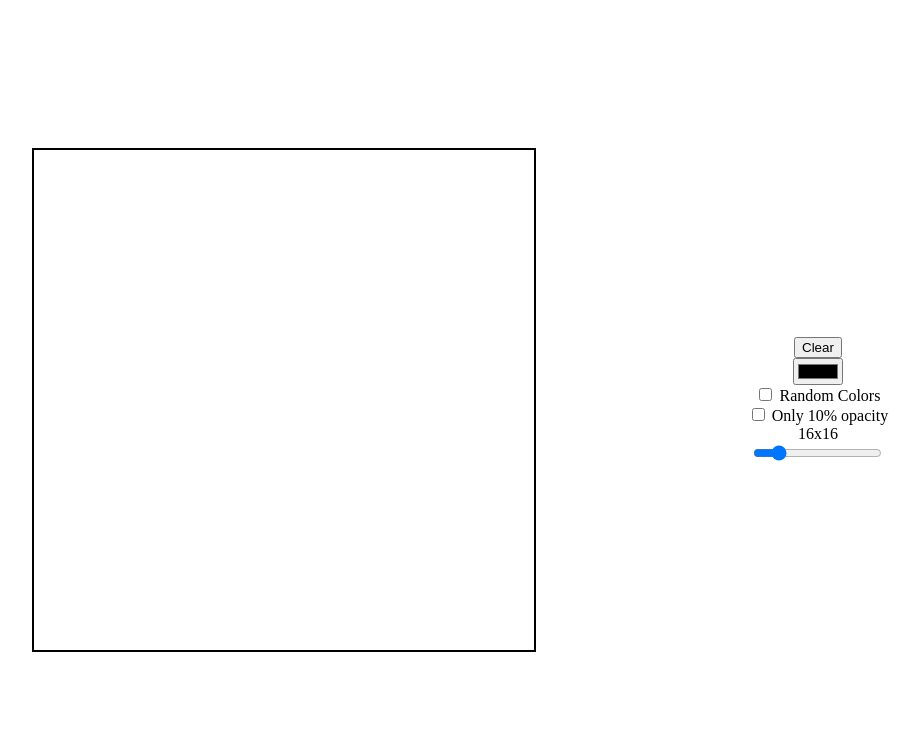
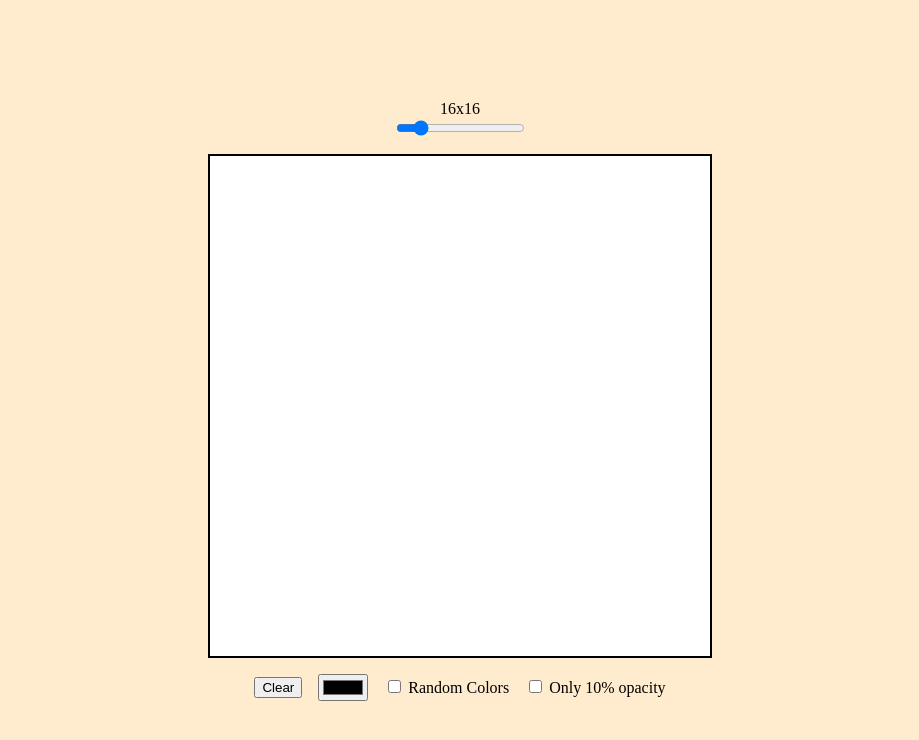
Before and after one commit to ErikMedeiros/etch-a-sketch, a plain HTML site: page index.html in a window 1280 px wide. Shown: the whole page, without its empty margins (180-1099 px from the left). Drawn offline with Linux system fonts and the light colour scheme.

Commit message:
Change the website layout

```diff
--- a/index.html
+++ b/index.html
@@ -12,6 +12,11 @@
 
 <body>
     <div id="main-container">
+        <div id="slider-container">
+            <label id="slider-label" for="slider">16x16</label>
+            <input id="slider" type="range" min="1" value="16" autocomplete="off">
+        </div>
+
         <div id="canvas"></div>
 
         <div id="buttons">
@@ -25,10 +30,6 @@
                 <input id="opacity" type="checkbox" autocomplete="off">
                 <label for="opacity">Only 10% opacity</label>
             </div>
-            <div id="slider-container">
-                <label for="slider" id="slider-label">16x16</label>
-                <input id="slider" type="range" min="1" value="16" autocomplete="off">
-            </div>
         </div>
     </div>
 </body>
--- a/style.css
+++ b/style.css
@@ -1,15 +1,18 @@
 body {
     margin: 0;
+    height: 100vh;
     display: flex;
     flex-direction: column;
     justify-content: center;
-    height: 100vh;
+    background-color: blanchedalmond;
 }
 
 #main-container {
     display: flex;
-    justify-content: space-evenly;
+    flex-direction: column;
+    justify-content: center;
     align-items: center;
+    gap: 16px;
 }
 
 #canvas {
@@ -19,14 +22,24 @@ body {
     flex-direction: column;
     justify-content: space-evenly;
     border: 2px black solid;
+    background-color: white;
 }
 
-#slider-container, #buttons {
+#buttons, #slider-container {
     display: flex;
-    flex-direction: column;
     align-items: center;
 }
 
+#buttons {
+    gap: 16px;
+}
+
+#slider-container {
+    display: flex;
+    flex-direction: column;
+    justify-items: center;
+    align-items: center;
+}
 .line {
     justify-content: center;
     display: flex;
```
